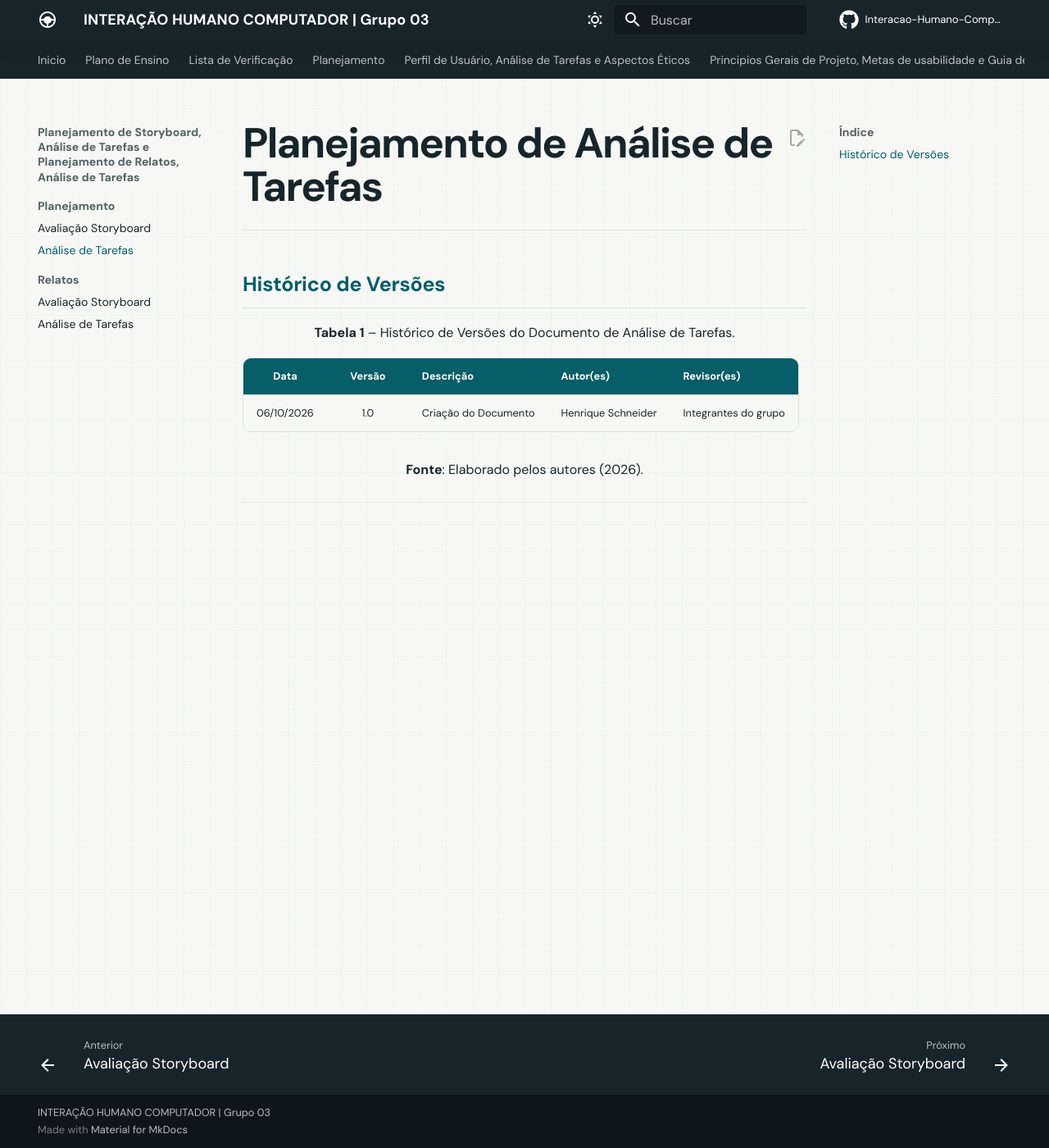
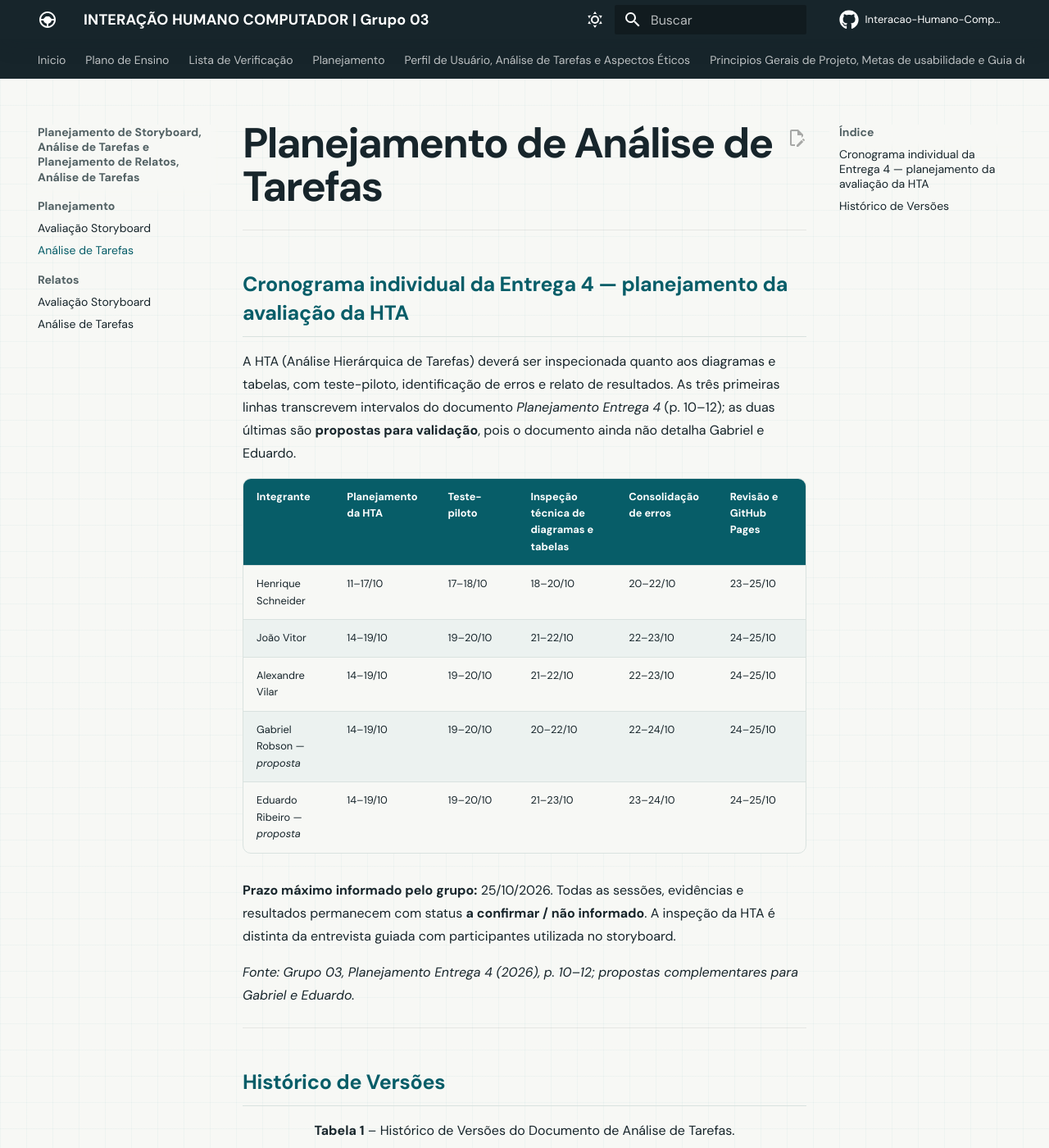
Before and after one commit to Interacao-Humano-Computador/2026.2-Grupo03, an MkDocs documentation site: the page built from docs/storyboard/planejamento/analise.md, in a window 1280 px wide and 1400 px high. Shown: the whole window at 82% size. Built offline with MkDocs 1.6.1 and Material for MkDocs 9.7.7, drawn with Linux system fonts in a browser that asks for light colours; comment, search, counter and statistics services are not loaded.

Commit message:
docs: alinha cronogramas Entrega 4 ao documento e marca propostas

```diff
--- a/docs/storyboard/planejamento/analise.md
+++ b/docs/storyboard/planejamento/analise.md
@@ -1,4 +1,22 @@
 # Planejamento de Análise de Tarefas
+
+---
+
+## Cronograma individual da Entrega 4 — planejamento da avaliação da HTA
+
+A HTA (Análise Hierárquica de Tarefas) deverá ser inspecionada quanto aos diagramas e tabelas, com teste-piloto, identificação de erros e relato de resultados. As três primeiras linhas transcrevem intervalos do documento *Planejamento Entrega 4* (p. 10–12); as duas últimas são **propostas para validação**, pois o documento ainda não detalha Gabriel e Eduardo.
+
+| Integrante | Planejamento da HTA | Teste-piloto | Inspeção técnica de diagramas e tabelas | Consolidação de erros | Revisão e GitHub Pages |
+| :--- | :--- | :--- | :--- | :--- | :--- |
+| Henrique Schneider | 11–17/10 | 17–18/10 | 18–20/10 | 20–22/10 | 23–25/10 |
+| João Vitor | 14–19/10 | 19–20/10 | 21–22/10 | 22–23/10 | 24–25/10 |
+| Alexandre Vilar | 14–19/10 | 19–20/10 | 21–22/10 | 22–23/10 | 24–25/10 |
+| Gabriel Robson — *proposta* | 14–19/10 | 19–20/10 | 20–22/10 | 22–24/10 | 24–25/10 |
+| Eduardo Ribeiro — *proposta* | 14–19/10 | 19–20/10 | 21–23/10 | 23–24/10 | 24–25/10 |
+
+**Prazo máximo informado pelo grupo:** 25/10/2026. Todas as sessões, evidências e resultados permanecem com status **a confirmar / não informado**. A inspeção da HTA é distinta da entrevista guiada com participantes utilizada no storyboard.
+
+*Fonte: Grupo 03, Planejamento Entrega 4 (2026), p. 10–12; propostas complementares para Gabriel e Eduardo.*
 
 ---
 
```
